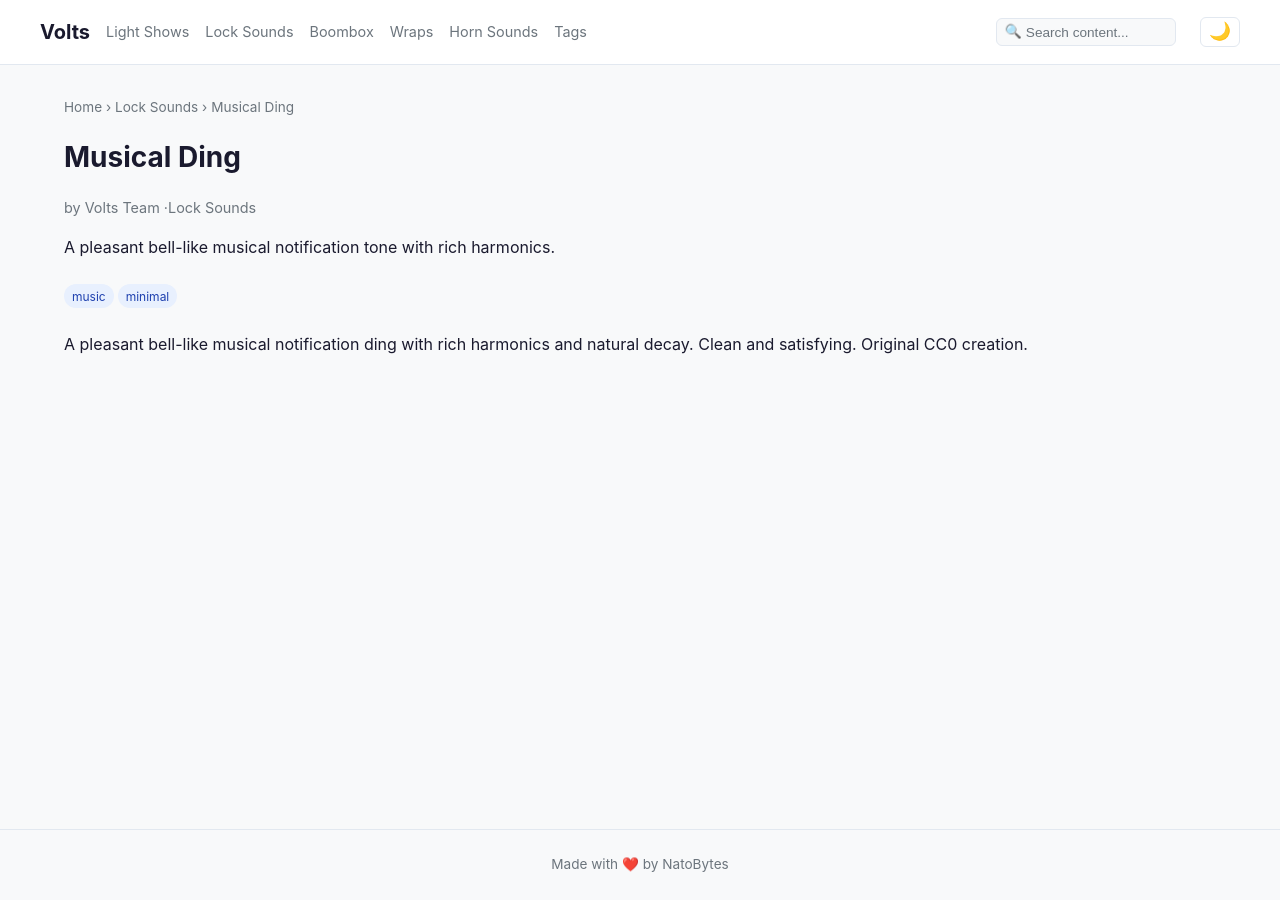
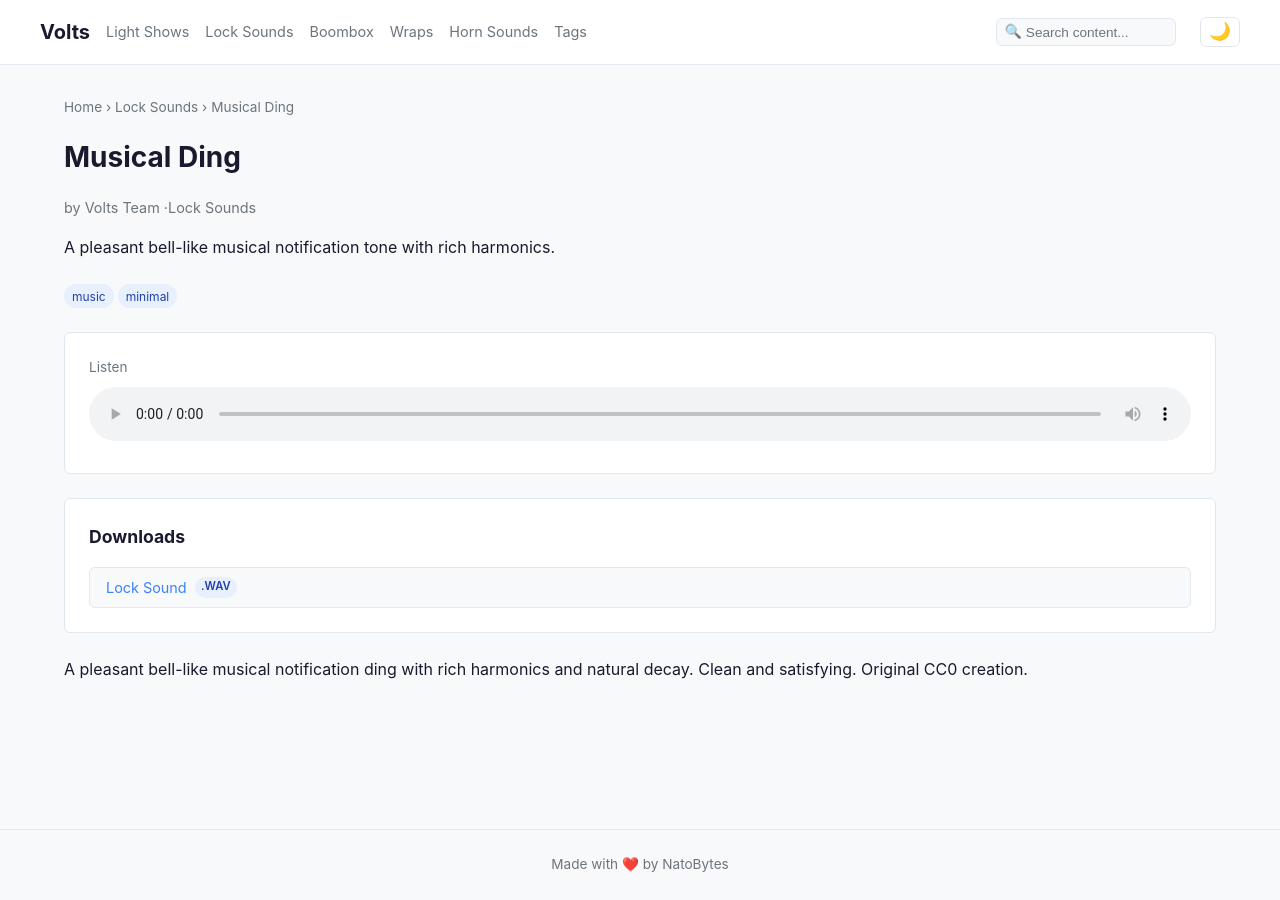
Before and after one commit to natobytes/Volts, a Jekyll site: the page built from content/_locksounds/musical-ding.md, in a window 1280 px wide. Built offline with Jekyll 4.4.1, drawn with Linux system fonts in a browser that asks for light colours; nearby versions of some CDN libraries; comment, search, counter and statistics services are not loaded.

Commit message:
feat: add audio and files fields to frontmatter
Co-Authored-By: Paperclip <noreply@paperclip.ing>

```diff
--- a/content/_locksounds/musical-ding.md
+++ b/content/_locksounds/musical-ding.md
@@ -2,6 +2,10 @@
 title: Musical Ding
 author: Volts Team
 description: A pleasant bell-like musical notification tone with rich harmonics.
+audio: musical-ding.wav
+files:
+  - name: musical-ding.wav
+    label: Lock Sound
 tags:
   - music
   - minimal
```
